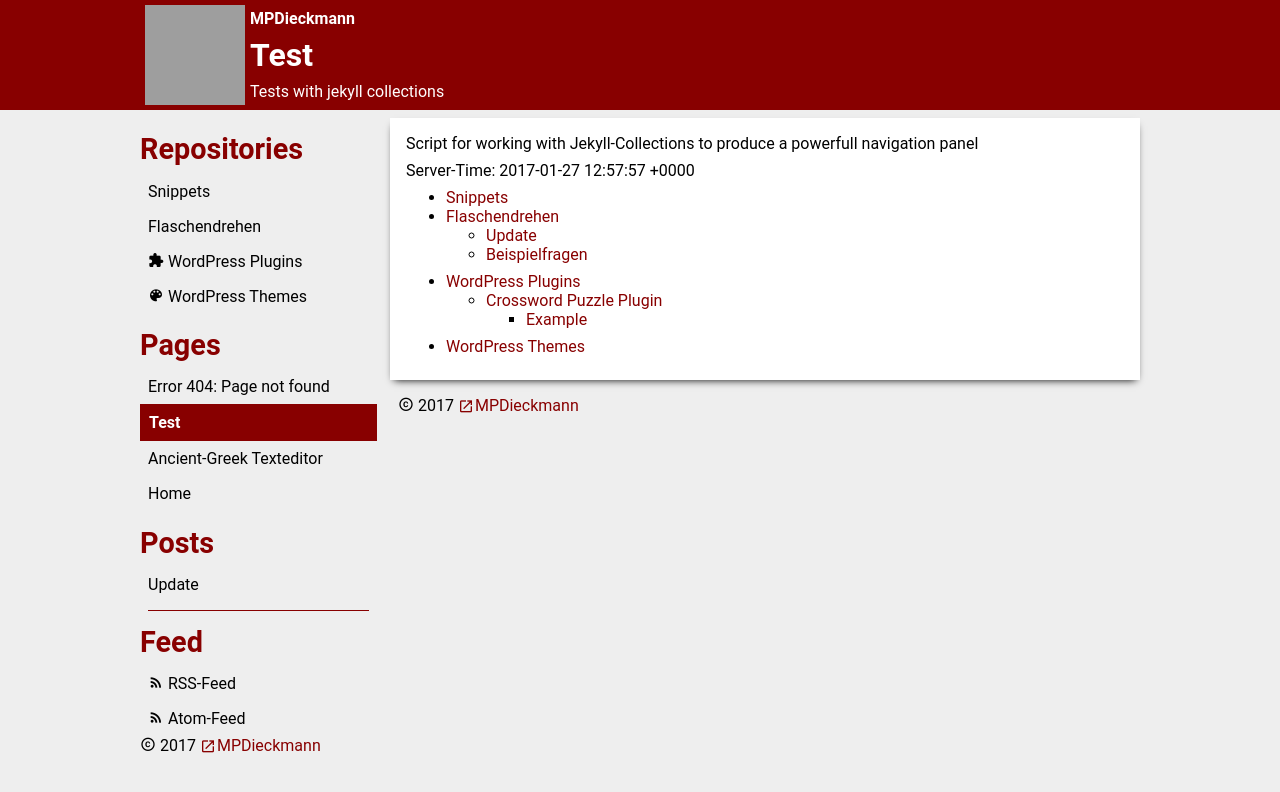
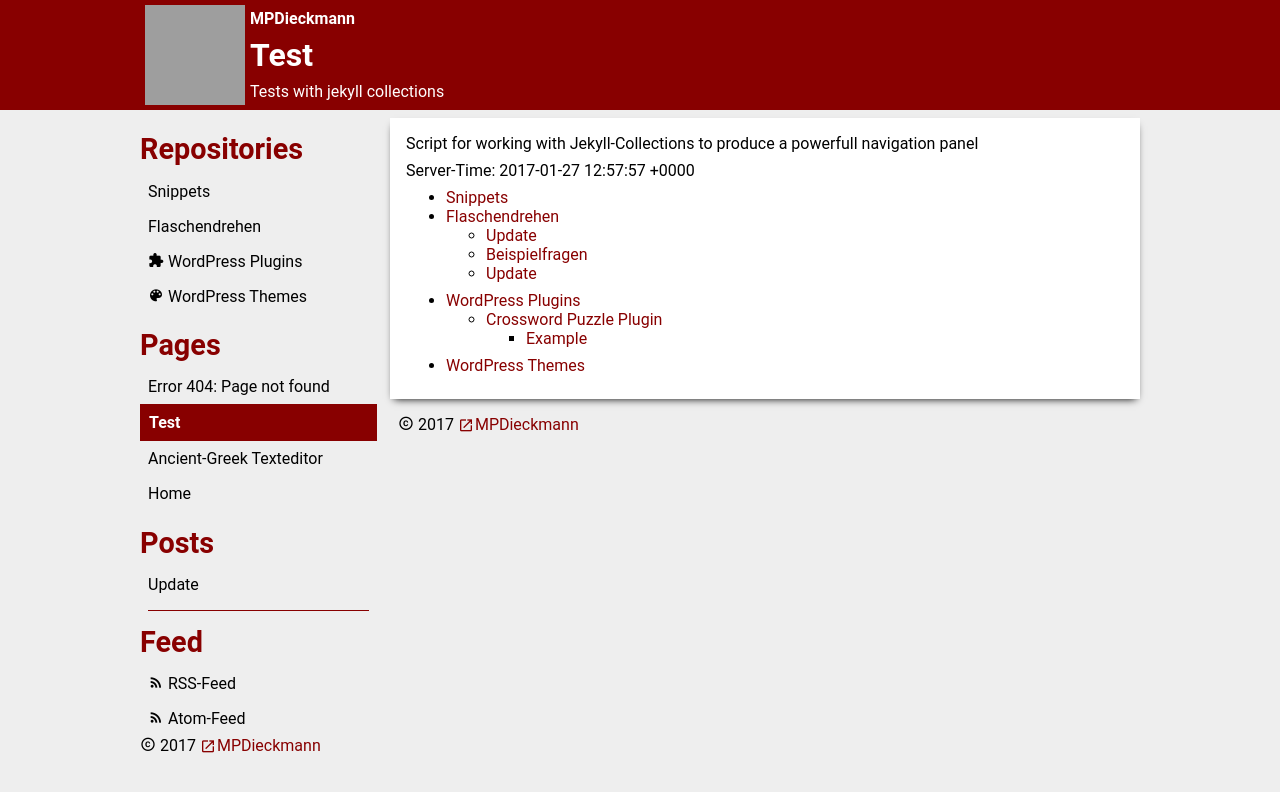
Before and after one commit to MPDieckmann/mpdieckmann.github.io, a Jekyll site: the page built from test/collections.md, in a window 1280 px wide, cut to the strip 0-792 px from the top of the page. Built offline with Jekyll 4.4.1, drawn with Linux system fonts in a browser that asks for light colours; some web fonts are replaced; grey boxes are pictures that could not be loaded.

Commit message:
Update update-2017-01-27-13-37-00.md

```diff
--- a/_repositories/flaschendrehen/update-2017-01-27-13-37-00.md
+++ b/_repositories/flaschendrehen/update-2017-01-27-13-37-00.md
@@ -1,3 +1,7 @@
+---
+title: "Update"
+themecolor: "#681D1D"
+---
 # Spin The Bottle - Flow
 How spin the bottle should work:
 
```
